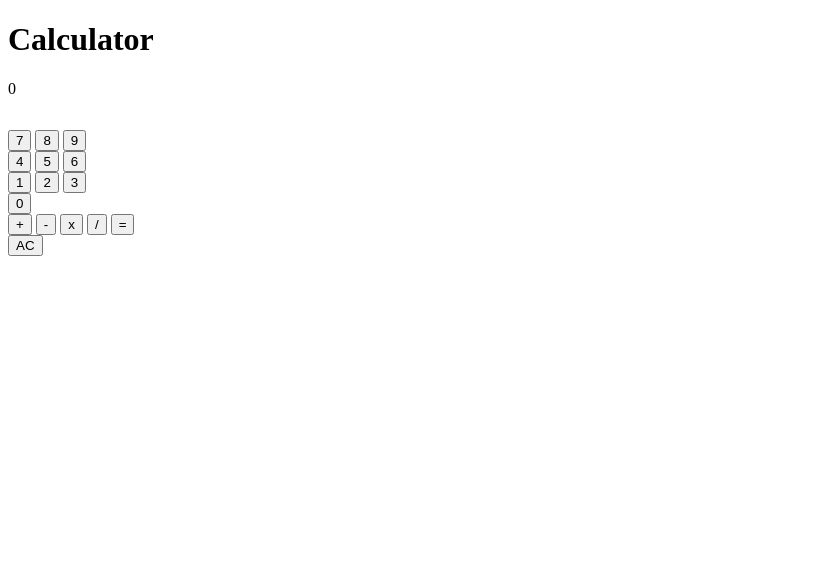
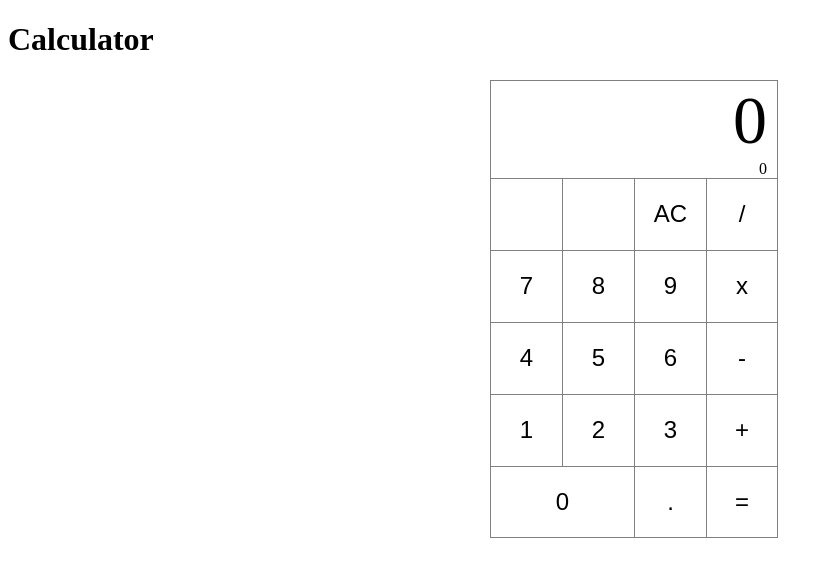
Before and after one commit to Kiesum/javascript-calculator, a plain HTML site: page index.html in a window 1280 px wide. Both pictures are taken after a click on the button "AC". Shown: the whole page, without its empty margins (0-833 px from the left). Drawn offline with nearby package versions, Linux system fonts and the light colour scheme.

Commit message:
most functionality and basic styling

```diff
--- a/index.html
+++ b/index.html
@@ -9,40 +9,40 @@
 </head>
 <body>
   <h1>Calculator</h1>
-
+  <div class='screen-container'>
     <div class='screen'>0</div>
+    <div class='equation'>0</div>
+  </div>
   <div class='buttons'>
-    <div class='digits'>
-      <div class='row1'>
+    <div class='row row1'>
+      <input type='button'></input>
+      <input type='button'></input>
+      <input type='button' class='clear' value='AC'></input>
+      <input type='button' class='operator divide' value='/'></input>
+    </div>
+    <div class='row row2'>
       <input type='button' class='number seven' value='7'></input>
       <input type='button' class='number eight' value='8'></input>
       <input type='button' class='number nine' value='9'></input>
+      <input type='button' class='operator multiply' value='x'></input>
     </div>
-      <div class='row2'>
+    <div class='row row3'>
       <input type='button' class='number four' value='4'></input>
       <input type='button' class='number five' value='5'></input>
       <input type='button' class='number six' value='6'></input>
+      <input type='button' class='operator substract' value='-'></input>
     </div>
-      <div class='row3'>
+    <div class='row row4'>
       <input type='button' class='number one' value='1'></input>
       <input type='button' class='number two' value='2'></input>
       <input type='button' class='number three' value='3'></input>
+      <input type='button' class='operator add' value='+'></input>
     </div>
+    <div class='row row5'>
       <input type='button' class='number zero' value='0'></input>
+      <input type='button' class='decimal' value='.'></input>
+      <input type='button' class='operator equals' value='='></input>
     </div>
-    <div class='operators'>
-      <input type='button' class='add' value='+'></input>
-      <input type='button' class='substract' value='-'></input>
-      <input type='button' class='multiply' value='x'></input>
-      <input type='button' class='divide' value='/'></input>
-      <input type='button' class='equals' value='='></input>
-     <!--  <button class='add'>+</button>
-      <button class='subtract'>-</button>
-      <button class='multiply'>x</button>
-      <button class='divide'>/</button>
-      <button class='equals'>=</button> -->
-    </div>
-    <input type='button' class='clear' value='AC'></input>
   </div>
 
   <script src="https://ajax.googleapis.com/ajax/libs/jquery/3.1.1/jquery.min.js"></script>
--- a/main.css
+++ b/main.css
@@ -1,4 +1,47 @@
+
+.row, .screen-container {
+  width: 300px;
+  margin: auto;
+}
+
+.screen, .equation {
+  width: 96%;
+  border-style: solid;
+  border-color: grey;
+  box-sizing: border-box;
+  padding: 0 10px;
+  word-break: break-all;
+  text-align: right;
+}
+
 .screen {
-  width: 200px;
-  height: 50px;
+  border-width: 1px 1px 0 1px;
+  font-size: 68px;
 }
+
+.equation {
+  border-width: 0px 1px 0 1px;
+}
+
+input {
+    float: left;
+    width: 24%;
+    height: 72px;
+    background: transparent;
+    border-style: solid;
+    border-color: grey;
+    border-width: 1px 0 1px 1px;
+    font-size: 24px;
+}
+
+input.zero {
+  width: 48%;
+}
+
+.row1 input, .row2 input, .row3 input, .row4 input {
+    border-bottom: none;
+}
+
+input:nth-child(4), input.equals {
+  border-width: 1px;
+}
--- a/main.js
+++ b/main.js
@@ -1,51 +1,50 @@
 $(function() {
 
+  var clearedValue = '0';
   var currentValue = '';
   var equation = '';
   var isResult = false;
   var needsOperator;
 
   var screen = $('.screen');
+  var equationScreen = $('.equation');
 
   function inputNumbers(number) {
     currentValue += number;
+    equation += number;
     displayNumber(currentValue);
   }
 
   function displayNumber(currentValue) {
     screen.html(currentValue)
-  }
-
-  function displayOperator(operator) {
-    screen.html(operator);
+    equationScreen.html(equation);
   }
 
   function add() {
-    equation += currentValue + ' + ' ;
+    equation += ' + ';
     currentValue = '';
-    displayOperator('+');
+    displayNumber();
   }
 
   function subtract() {
-    equation += currentValue + ' - ' ;
+    equation += ' - ';
     currentValue = '';
-    displayOperator('-');
+    displayNumber();
   }
 
   function multiply() {
-    equation += currentValue + ' * ' ;
+    equation += ' * ';
     currentValue = '';
-    displayOperator('x');
+    displayNumber();
   }
 
   function divide() {
-    equation += currentValue + ' / ' ;
+    equation += ' / ';
     currentValue = '';
-    displayOperator('/');
+    displayNumber();
   }
 
   function equals() {
-    equation += currentValue;
     var result = eval(equation);
     currentValue = '';
     equation = result;
@@ -53,14 +52,26 @@ $(function() {
     displayResult(result);
   }
 
+  function addDecimal() {
+    isResult = false;
+    currentValue += '.';
+    equation += '.';
+    displayNumber(currentValue);
+  }
+
   function clear() {
-    currentValue = '0';
+    currentValue = '';
     equation = '';
     clearScreen();
   }
 
+  function hasDecimal() {
+    return currentValue.includes('.');
+  }
+
   function clearScreen() {
-    screen.html(currentValue);
+    screen.html(clearedValue);
+    equationScreen.html(clearedValue)
   }
 
   function displayResult(result) {
@@ -77,7 +88,7 @@ $(function() {
     }
   });
 
-  $('.operators input').on('click', function() {
+  $('.operator').on('click', function() {
     isResult = false;
     if (needsOperator) {
       switch ($(this).attr('value')) {
@@ -104,7 +115,16 @@ $(function() {
           console.log('can not find');
       }
     };
-  })
+  });
+
+  $('.decimal').on('click', function() {
+    if (!hasDecimal() && isResult) {
+      equation = '';
+      addDecimal();
+    } else if (!hasDecimal()){
+      addDecimal();
+    }
+  });
 
   $('.clear').on('click', function() {
     clear();
```
Lines whose indentation alone changed are shown as unchanged.
